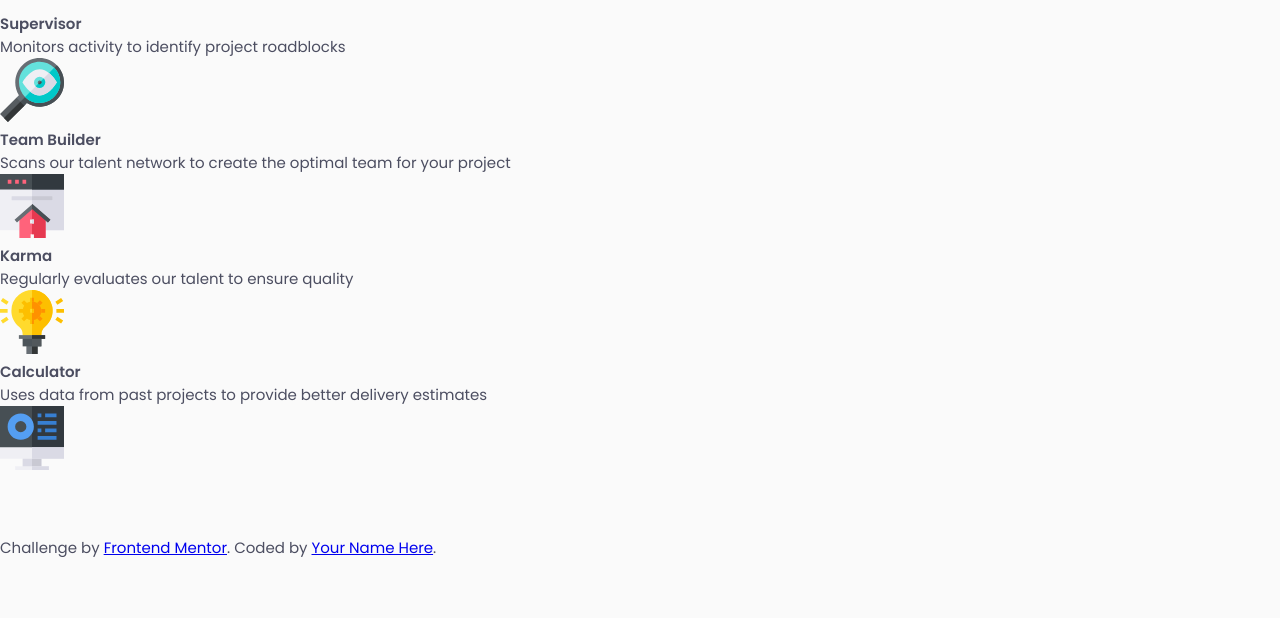
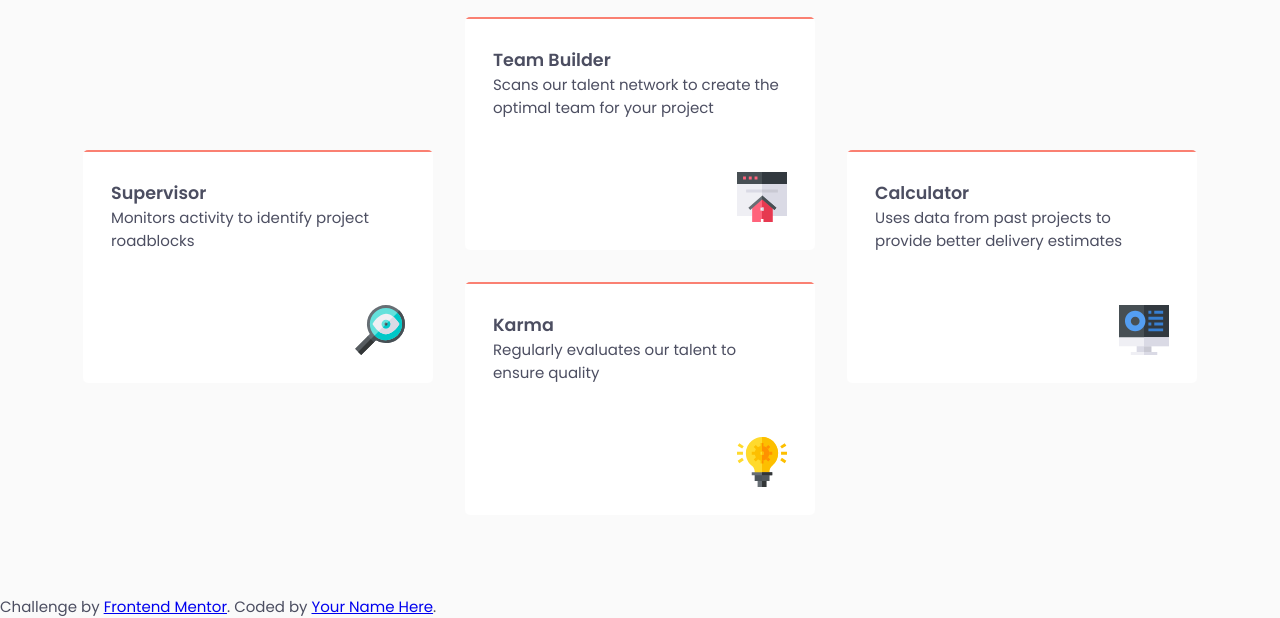
Before and after one commit to clockwerkz/fourcardsection, a plain HTML site: page index.html in a window 1280 px wide. Shown: the part 237-855 px from the top of the page. Before the commit the page ends 800 px from the top, so only its background shows below. Drawn offline with Linux system fonts and the light colour scheme.

Commit message:
adding card styling in-prog

```diff
--- a/css/style.css
+++ b/css/style.css
@@ -3,13 +3,13 @@
 * {
     margin: 0;
     padding: 0;
-    font-size: 15px;
-    background-color: hsl(0, 0%, 98%);
 }
 
 body {
     font-family: 'Poppins', sans-serif;
     color: hsl(234, 12%, 34%);
+    font-size: 15px;
+    background-color: hsl(0, 0%, 98%);
 }
 
 h1,h2 {
@@ -27,12 +27,42 @@ section {
     font-size: 2rem;
 }
 .section__description {
-    width: 33%;
+    width: 36%;
     margin: 1rem auto;
     text-align: center;
     font-weight: 200;
 }
+.cards {
+    display: flex;
+    justify-content: center;
+    align-items: center;
+}
 
+.cards__vertical {
+    display: flex;
+    flex-direction: column;
+
+    align-items: center;
+}
 .card {
+    width: 350px;
+    margin: 1rem;
+    border-radius: 5px;
+    overflow: hidden;
+}
 
+.card__inner {
+    background-color: white;
+    min-height: 175px;
+    padding: 1.75rem;
+    display: flex;
+    flex-direction: column;
+    border-top: 2px solid salmon;
 }
+
+.card__img {
+    width: 50px;
+    height: auto;
+    align-self: flex-end;
+    margin-top: auto;
+}
```
